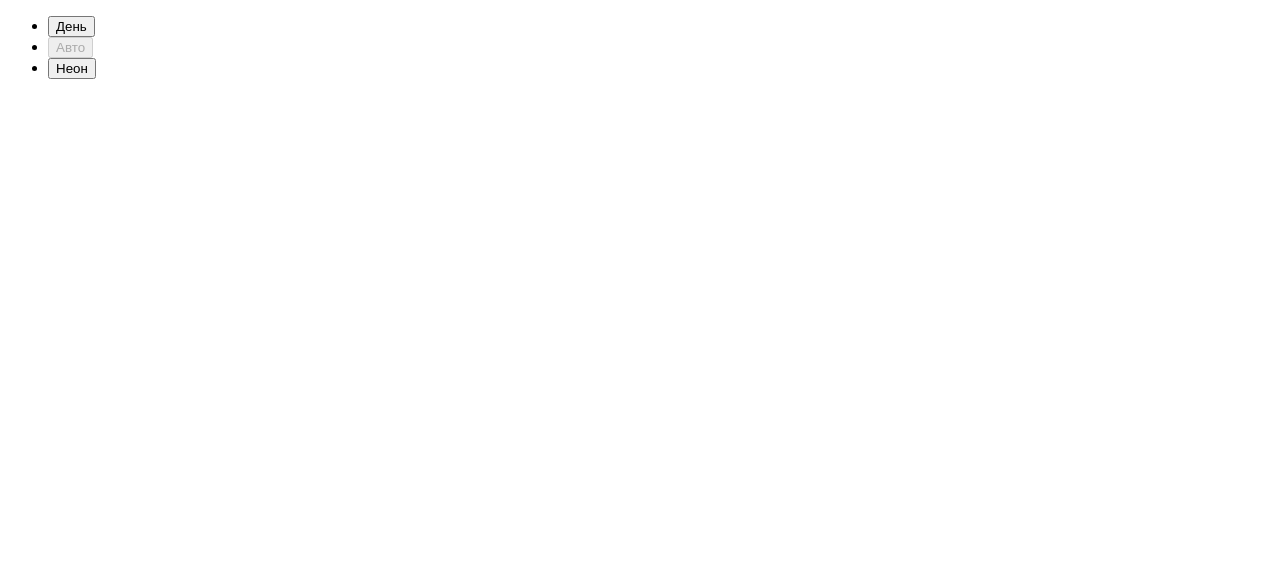
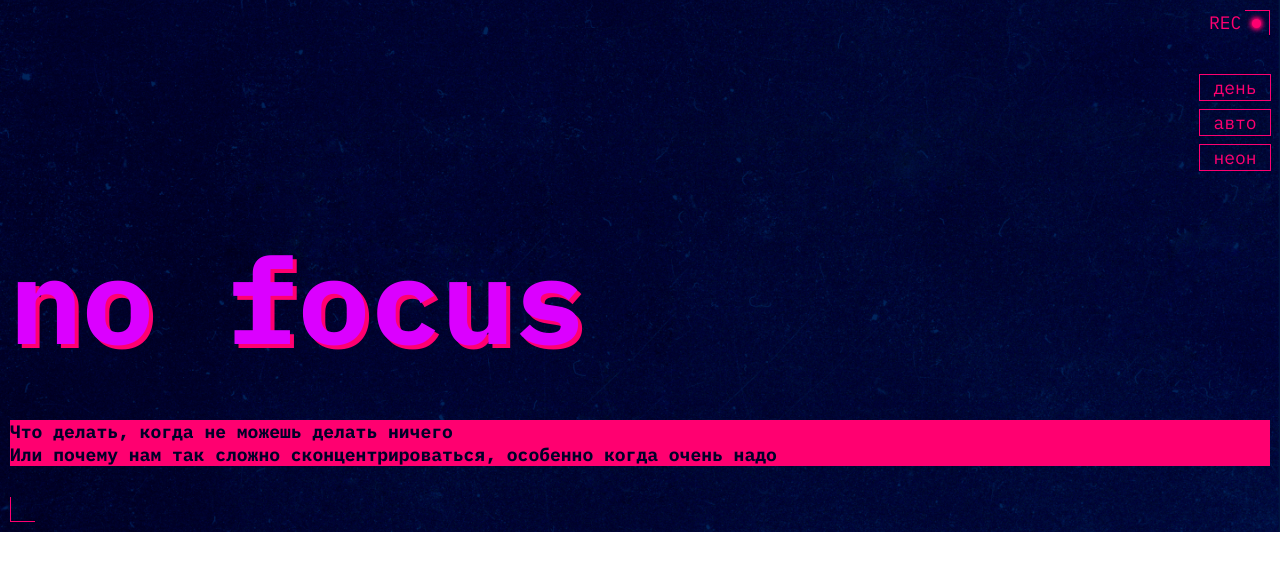
Before and after one commit to IvanMolinov03/slozhno-sosredotochitsya, a plain HTML site: page index.html in a window 1280 px wide. Drawn offline with Linux system fonts and the light colour scheme.

Commit message:
added header

```diff
--- a/index.html
+++ b/index.html
@@ -4,10 +4,21 @@
     <meta charset="UTF-8" />
     <meta http-equiv="X-UA-Compatible" content="IE=edge" />
     <meta name="viewport" content="width=device-width, initial-scale=1.0" />
+    <meta name="color-scheme" content="dark light">
+    <link rel="stylesheet" href="./styles/globals.css">
+    <link rel="stylesheet" href="./styles/variables.css">
+    <link rel="stylesheet" href="./styles/style.css">
+    <link rel="stylesheet" href="./styles/dark.css">
+    <link rel="stylesheet" href="./styles/light.css">
+    <link rel="stylesheet" href="./fonts/fonts.css" />
+    <link rel="icon" href="./images/favicon.ico" sizes="any">
+    <link rel="icon" href="./images/favicon.svg" type="image/svg+xml">
+    <link rel="apple-touch-icon" href="./images/mobile-icon.png">
     <title>Сложно сосредоточиться</title>
   </head>
   <body class="page">
     <header class="header decorated-zone">
+      <div class="header__rec">Rec</div>
       <nav class="header__theme-menu">
         <ul class="header__theme-menu-list">
           <li class="header__theme-menu-item">
@@ -34,6 +45,10 @@
           </li>
         </ul>
       </nav>
+      <h1 class="header__title">no focus</h1>
+      <div class="header__description">
+        <p>Что делать, когда не можешь делать ничего <br>Или почему нам так сложно сконцентрироваться, особенно когда очень надо</p>
+      </div>
     </header>
     <script src="./scripts/script.js"></script>
   </body>
--- a/styles/globals.css
+++ b/styles/globals.css
@@ -39,4 +39,5 @@ a {
   font-family: inherit;
   font-size: inherit;
   line-height: inherit;
+  background-color: transparent;
 }
--- a/styles/style.css
+++ b/styles/style.css
@@ -2,4 +2,116 @@
 
 .page {
   /* сохраните в разметке и стилях класс page. На его основе работает скрипт. */
+  font-family: 'IBM Plex mono', sans-serif;
+  font-size: var(--main-font-size);
 }
+
+.header {
+  position: relative;
+  font-family: 'IBM Plex mono', sans-serif;
+  background-image: var(--cover-image);
+  background-size: cover;
+  background-position: center;
+  padding: 10px;
+}
+
+.header__rec {
+  display: flex;
+  justify-content: space-between;
+  position: absolute;
+  width: 52px;
+  height: 26px;
+  line-height: 25px;
+  top: 10px;
+  right: 19px;
+  text-transform: uppercase;
+  color: var(--accent-color);
+}
+
+.header__rec::after {
+  display: inline-block;
+  border-radius: 50%;
+  content: '';
+  align-self: center;
+  width: 9px;
+  height: 9px;
+  background-color: var(--accent-color);
+  box-shadow: 0px 0px 4px 2px var(--accent-color);
+}
+
+.decorated-zone {
+  position: relative;
+}
+
+.decorated-zone::before {
+  position: absolute;
+  content: '';
+  top: 10px;
+  right: 10px;
+  width: 25px;
+  height: 25px;
+  border-top: 1px solid;
+  border-right: 1px solid;
+  border-color: var(--accent-color);
+}
+
+.decorated-zone::after {
+  position: absolute;
+  content: '';
+  bottom: 10px;
+  left: 10px;
+  width: 25px;
+  height: 25px;
+  border-bottom: 1px solid;
+  border-left: 1px solid;
+  border-color: var(--accent-color);
+}
+
+.header {
+  display: grid;
+  grid-template-columns: 1;
+  grid-template-rows: repeat(3, min-content);
+}
+
+.header__theme-menu {
+ justify-self: end;
+ align-self: center;
+
+}
+
+.header__theme-menu-list {
+  display: flex;
+  flex-direction: column;
+  gap: 10px;
+  min-width: 70px;
+  padding: 65px 0;
+}
+
+.header__theme-menu-item {
+  display: flex;
+  outline: 1px solid var(--accent-color);
+  color: var(--accent-color);
+}
+
+.header__theme-menu-button {
+  text-transform: lowercase;
+  width: 100%;
+  border: none;
+}
+
+.header__title {
+  color: var(--header-title-color);
+  font-size: clamp(7.25rem, 7.0115rem + 1.0178vw, 7.5rem);
+  line-height: clamp(5.98125rem, 4.7595rem + 5.2126vw, 8.095625rem);
+  text-shadow: 4px 4px 0 var(--accent-color);
+  padding-bottom: 55px;
+}
+
+.header__description {
+  width: 100%;
+  background-color: var(--accent-color);
+  line-height: 23.4px;
+  font-weight: var(--font-weight-bold);
+  color: var(--main-title-color);
+  margin-bottom: 56px;
+}
--- a/styles/variables.css
+++ b/styles/variables.css
@@ -2,3 +2,14 @@
   Переменные для вашего проекта
   и их переопределение под различные устройства
 */
+
+:root {
+  --accent-color: #FF0070;
+  --header-title-color: #DB00FF;
+  --main-title-color: #000028;
+  --main-paragraph-color: #F1B2CE;
+  --font-weight-regular: 400;
+  --font-weight-bold: 700;
+  --main-font-size: 18px;
+  --cover-image: url(../images/cover-image-dark.png);
+}
```
